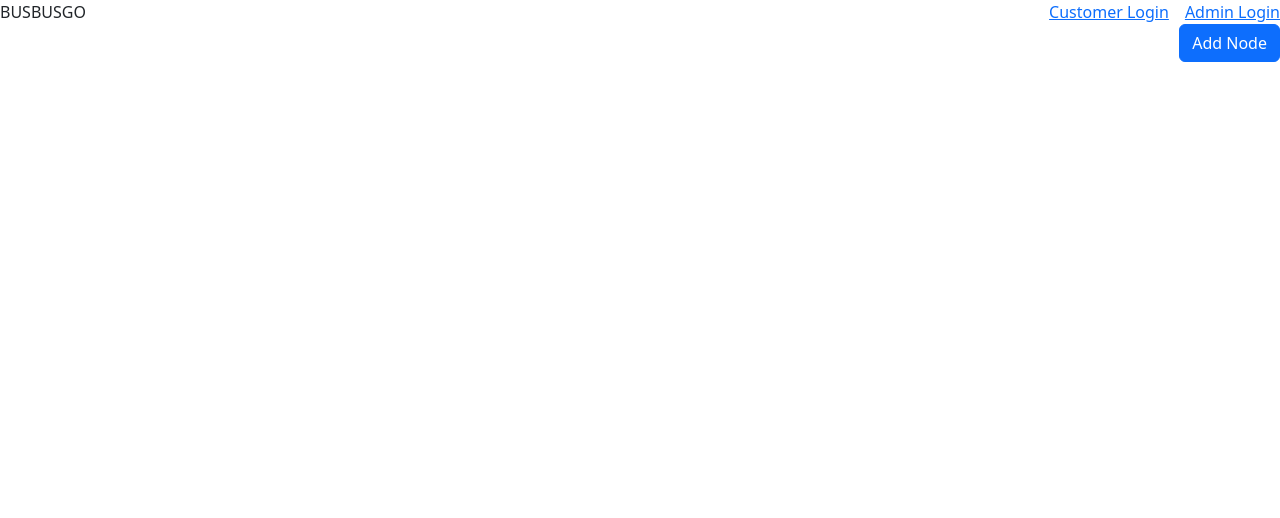
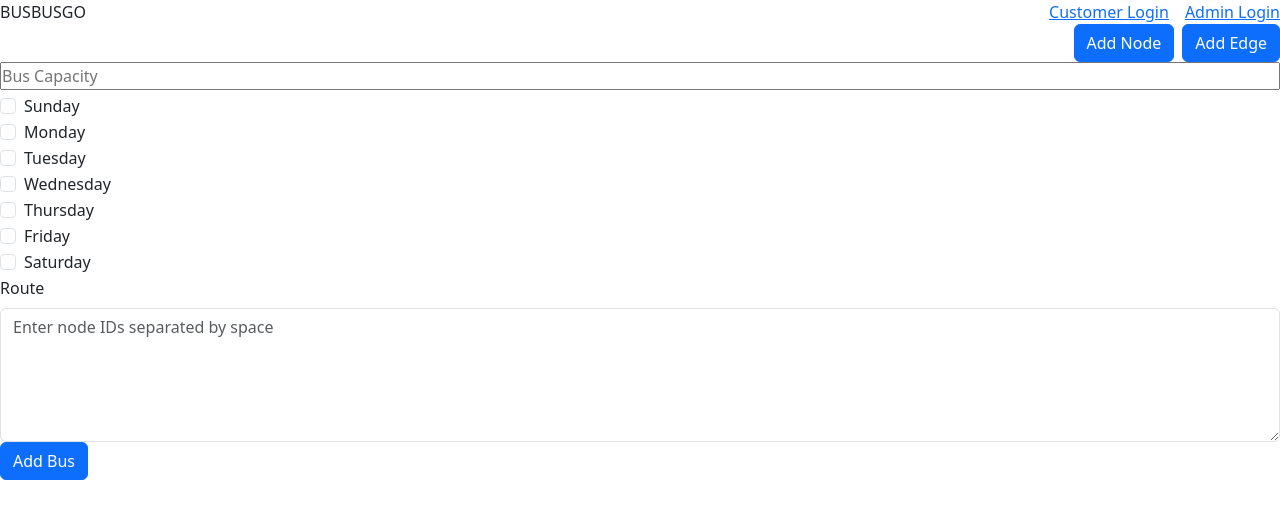
Before and after one commit to hasnain-cyber/busbusgo_frontend, a React (Create React App) app: page /adminDashboard in a window 1280 px wide. Shown: the top 518 px of the page. Built offline with nearby package versions, Linux system fonts and the light colour scheme.

Commit message:
add admin functionality to add buses, nodes, and edges

```diff
--- a/src/handlers/adminHandler.js
+++ b/src/handlers/adminHandler.js
@@ -9,5 +9,33 @@ export const loginAdmin = async (email, password) => {
 }
 
 export const addNode = async () => {
-    return axios.post(`${process.env.REACT_APP_BACKEND_URL}/node`);
+    return axios.post(`${process.env.REACT_APP_BACKEND_URL}/admin/addNode`, {}, {
+        headers: {
+            "Authorization": `Bearer ${JSON.parse(localStorage.getItem('admin')).token}`
+        }
+    });
 }
+
+export const addEdge = async (node_a_id, node_b_id, weight) => {
+    return axios.post(`${process.env.REACT_APP_BACKEND_URL}/admin/addEdge`, {
+        node_a_id,
+        node_b_id,
+        weight
+    }, {
+        headers: {
+            "Authorization": `Bearer ${JSON.parse(localStorage.getItem('admin')).token}`
+        }
+    });
+}
+
+export const addBus = async (capacity, days_of_operation, route) => {
+    return axios.post(`${process.env.REACT_APP_BACKEND_URL}/admin/addBus`, {
+        capacity,
+        days_of_operation,
+        route
+    }, {
+        headers: {
+            "Authorization": `Bearer ${JSON.parse(localStorage.getItem('admin')).token}`
+        }
+    });
+}
--- a/src/public/pages/AdminDashboard/AdminDashboard.js
+++ b/src/public/pages/AdminDashboard/AdminDashboard.js
@@ -1,13 +1,66 @@
 import React from 'react'
 import NavbarComponent from '../../../components/NavbarComponent/NavbarComponent'
-import { Button } from 'react-bootstrap'
-import { addNode } from '../../../handlers/adminHandler'
+import { Button, Form } from 'react-bootstrap'
+import { addNode, addEdge, addBus } from '../../../handlers/adminHandler'
 
 export default function AdminDashboard() {
+    const weekDays = [
+        { name: 'Sunday', value: 0b1000000 },
+        { name: 'Monday', value: 0b0100000 },
+        { name: 'Tuesday', value: 0b0010000 },
+        { name: 'Wednesday', value: 0b0001000 },
+        { name: 'Thursday', value: 0b0000100 },
+        { name: 'Friday', value: 0b0000010 },
+        { name: 'Saturday', value: 0b0000001 },
+    ];
+
+    const [busCapacity, setBusCapacity] = React.useState(0);
+    const [selectedDays, setSelectedDays] = React.useState(0);
+    const [nodeIds, setNodeIds] = React.useState([]);
+
     const handleClickAddNode = async () => {
         try {
             const response = await addNode();
             console.log("🚀 ~ file: AdminDashboard.js:10 ~ handleClickAddNode ~ response:", response)
+        } catch (err) {
+            console.log(err);
+        }
+    }
+
+    const handleClickAddEdge = async () => {
+        // open prompt and take node_a_id, node_b_id, weight separated by weight
+        const response = window.prompt("Enter node_a_id, node_b_id, weight separated by space");
+        if (!response) return;
+
+        const [node_a_id, node_b_id, weight] = response.split(" ");
+
+        if (!node_a_id || !node_b_id || !weight) return alert("Invalid input");
+
+        try {
+            const response = await addEdge(node_a_id, node_b_id, weight);
+            console.log("🚀 ~ file: AdminDashboard.js:10 ~ handleClickAddEdge ~ response:", response)
+        } catch (err) {
+            console.log(err);
+        }
+    }
+
+    const handleDayChange = (e) => {
+        const dayValue = parseInt(e.target.value, 2); // Convert the binary value to integer
+        const updatedDays = selectedDays ^ dayValue; // Toggle the bit using XOR (^) operation
+
+        setSelectedDays(updatedDays);
+    };
+
+    const handleTextareaChange = (e) => {
+        setNodeIds(e.target.value);
+    };
+
+    const handleClickSubmitButton = async () => {
+        if (busCapacity === 0 || selectedDays === 0 || nodeIds.length === 0) return alert("Invalid input");
+
+        try {
+            const response = await addBus(busCapacity, selectedDays, nodeIds);
+            console.log("🚀 ~ file: AdminDashboard.js:10 ~ handleClickSubmitButton ~ response:", response)
         } catch (err) {
             console.log(err);
         }
@@ -18,7 +71,41 @@ export default function AdminDashboard() {
             <NavbarComponent />
             <div className='d-flex justify-content-end gap-2'>
                 <Button onClick={handleClickAddNode}>Add Node</Button>
+                <Button onClick={handleClickAddEdge}>Add Edge</Button>
             </div>
+
+            {/* add bus section */}
+            <div className='d-flex flex-column gap-1'>
+                <input type="number" placeholder="Bus Capacity" onChange={(e) => setBusCapacity(e.target.value)} />
+                <Form>
+                    {weekDays.map((day) => (
+                        <Form.Check
+                            key={day.name}
+                            type="checkbox"
+                            id={day.name}
+                            label={day.name}
+                            value={day.value.toString(2)} // Represent the value in binary string format
+                            checked={(selectedDays & day.value) === day.value} // Check if the bit is set
+                            onChange={handleDayChange}
+                        />
+                    ))}
+                </Form>
+            </div>
+
+            <Form.Group controlId="nodeIds">
+                <Form.Label>Route</Form.Label>
+                <Form.Control
+                    as="textarea"
+                    rows={5}
+                    placeholder="Enter node IDs separated by space"
+                    value={nodeIds}
+                    onChange={handleTextareaChange}
+                />
+            </Form.Group>
+
+            <Button variant="primary" onClick={handleClickSubmitButton}>
+                Add Bus
+            </Button>
         </>
-  )
+    )
 }
```
Also changed, not shown: 1 other file (tests, documents, lock files or other folders).
